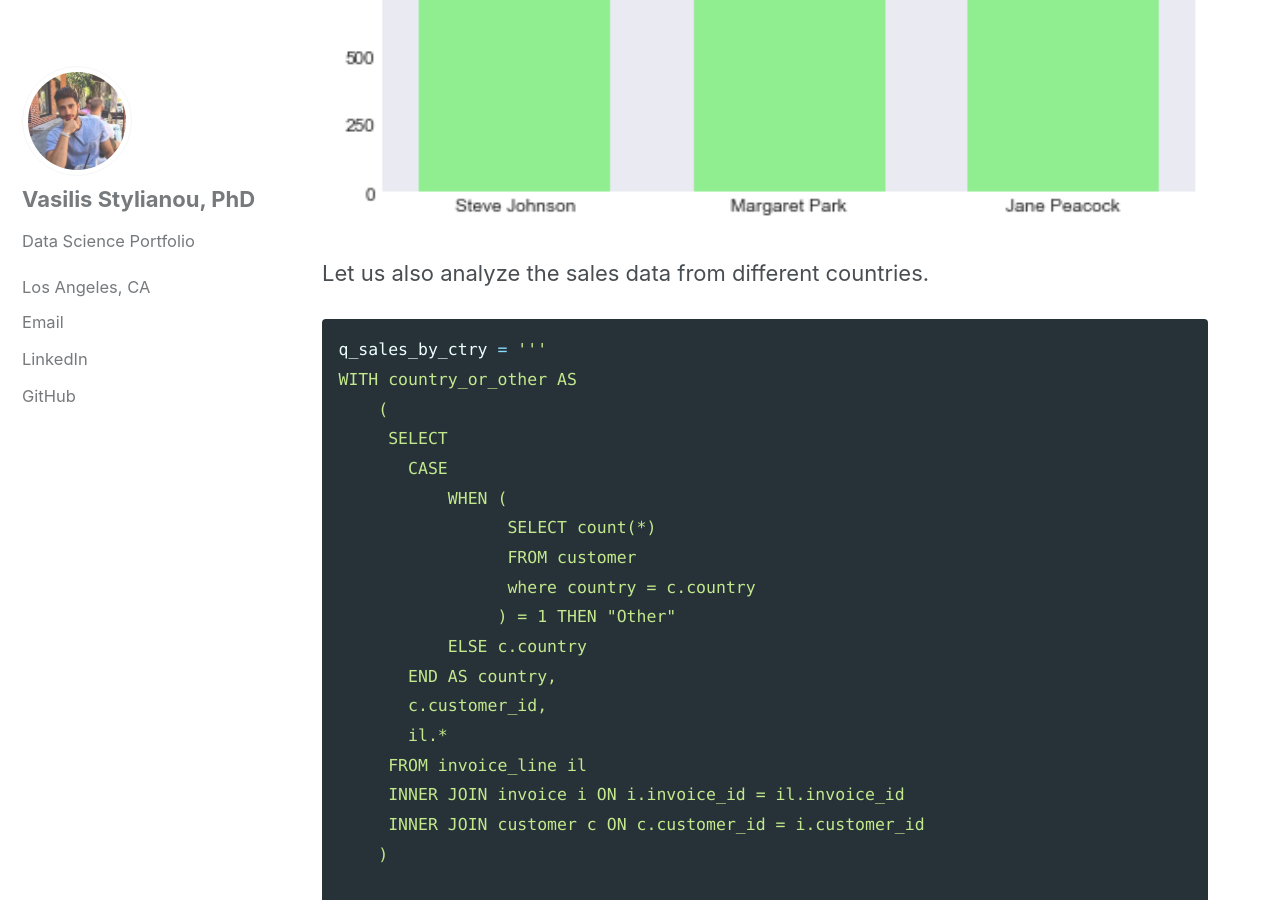
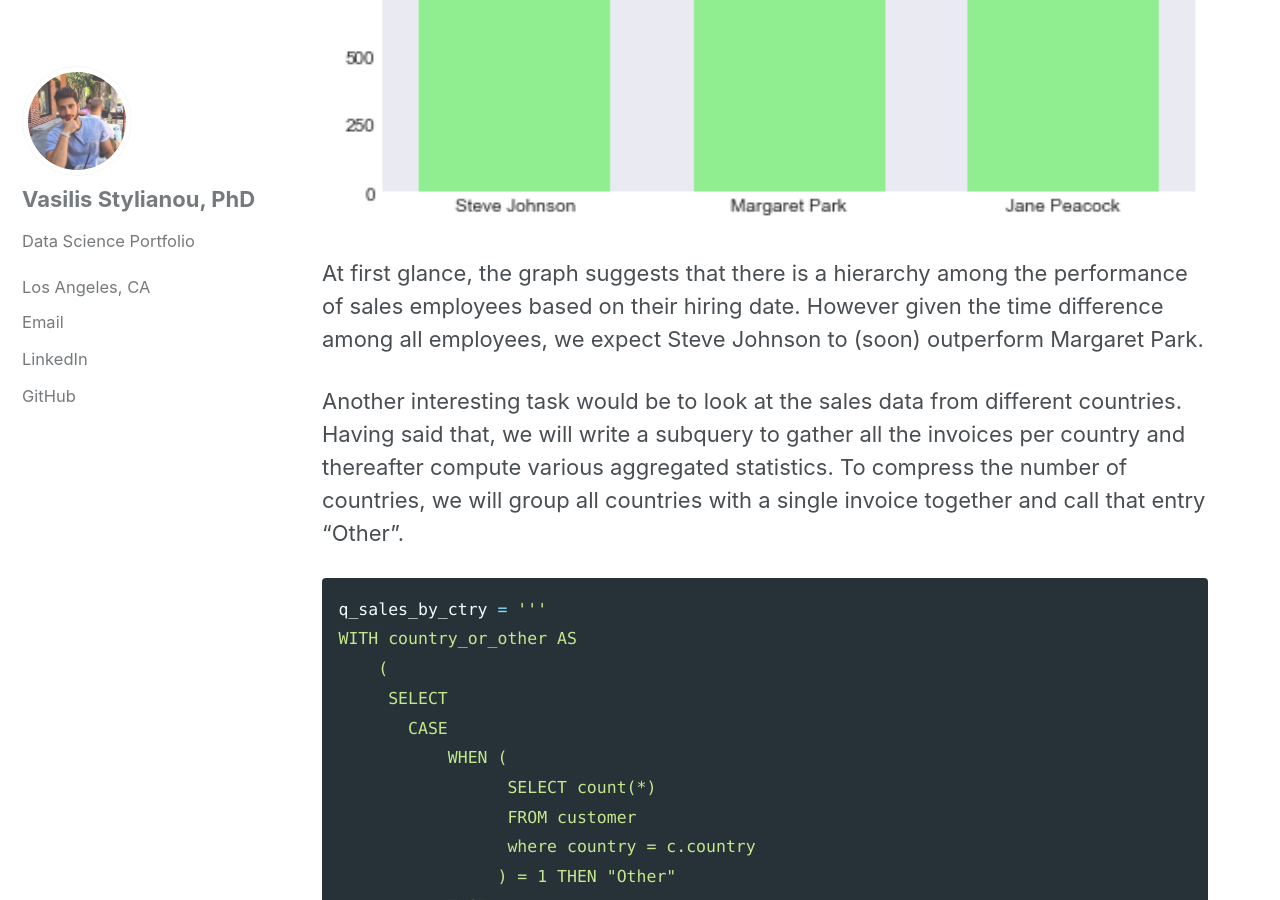
Before and after one commit to vasilis-stylianou/vasilis-stylianou.github.io, a Jekyll site: the page built from _posts/2018-05-01-SQL.md, in a window 1280 px wide and 900 px high, scrolled down 6973 px. Built offline with Jekyll 4.4.1, drawn with Linux system fonts in a browser that asks for light colours; cached includes are drawn as plain includes; some of the changed text lies outside the part shown.

Commit message:
Update 2018-05-01-SQL.md

````diff
--- a/_posts/2018-05-01-SQL.md
+++ b/_posts/2018-05-01-SQL.md
@@ -178,7 +178,7 @@
 genre_sales_usa=run_query(q_genre_sales_usa).set_index('genre')[:10]
 ```
 
-Next, let us create a bar plot of our dataframe. The index carries the names of the genres, and the ```pct``` column the corresponing percentage of sales.
+Next, let us create a bar plot of our dataframe. The index carries the names of the genres, and the ```pct``` column the corresponing percentages of sales.
 
 
 ```python
@@ -344,8 +344,9 @@ for bar,date in zip(bars,dates):
 
 ![img2]({{ site.url }}{{ site.baseurl }}/images/sql_visualizations/output_18_0.png){:height="50%" width="100%"}
 
+At first glance, the graph suggests that there is a hierarchy among the performance of sales employees based on their hiring date. However given the time difference among all employees, we expect Steve Johnson to (soon) outperform Margaret Park.
 
-Let us also analyze the sales data from different countries.
+Another interesting task would be to look at the sales data from different countries. Having said that, we will write a subquery to gather all the invoices per country and thereafter compute various aggregated statistics. To compress the number of countries, we will group all countries with a single invoice together and call that entry "Other".
 
 
 ```python
@@ -510,7 +511,7 @@ sales_by_ctry
 </div>
 
 
-
+To this end, let us create a series of informative visuals for our dataframe.
 
 ```python
 colors = [plt.cm.Accent(i) for i in np.linspace(0, 1, sales_by_ctry.shape[0])]
````
Also changed, not shown: other parts of _posts/2018-05-01-SQL.md (+1 -1 lines).
